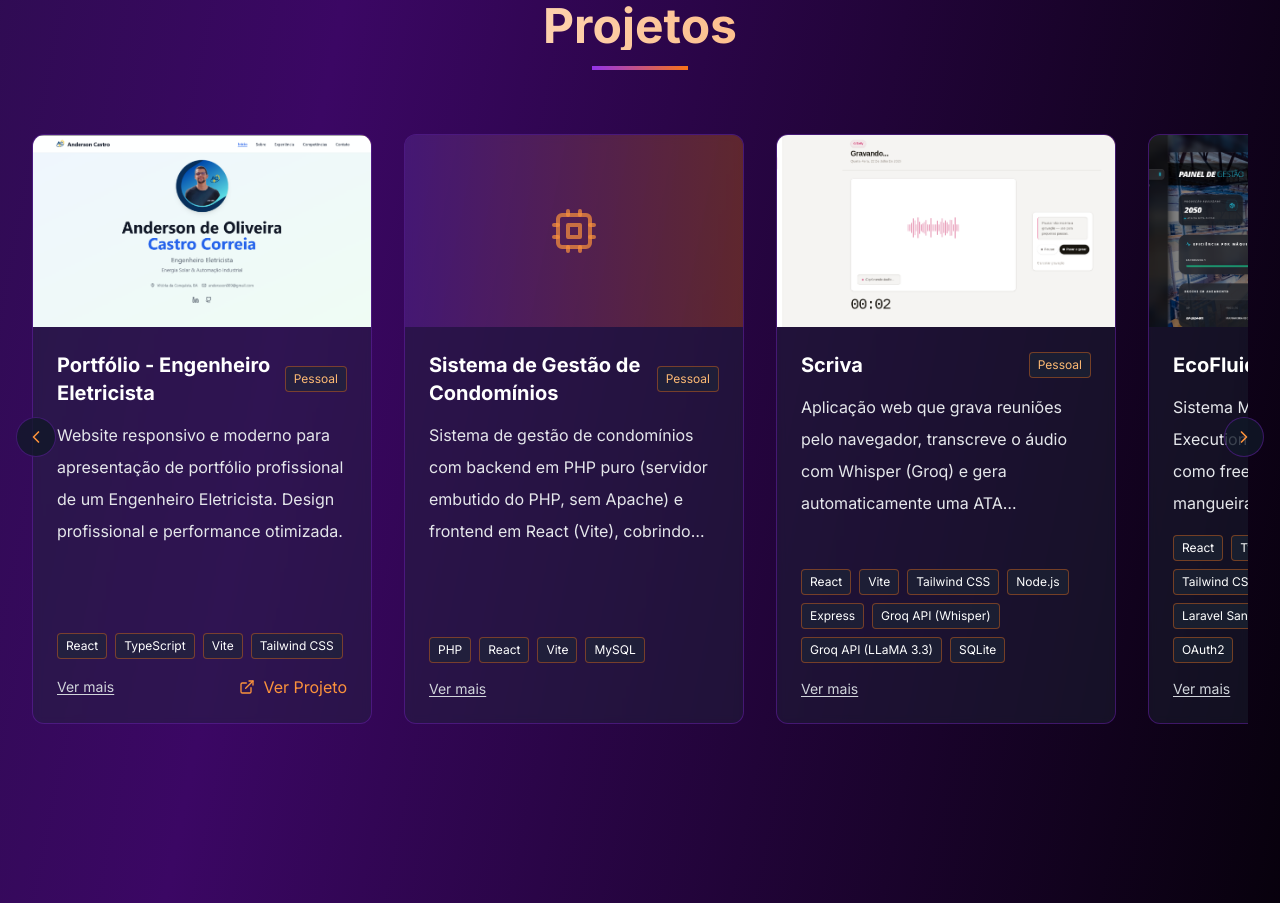
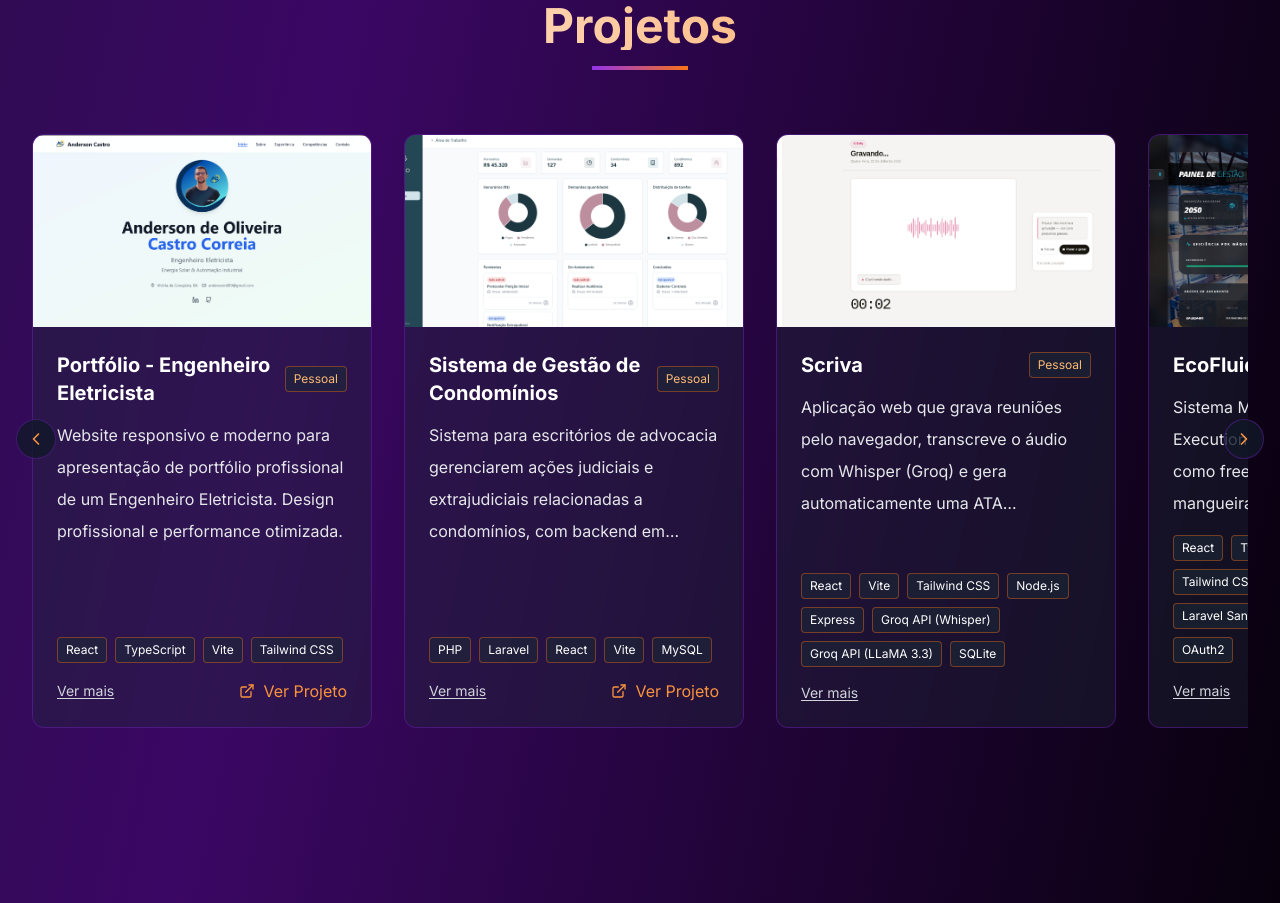
Before and after one commit to s7efani-freire/portfolio, a React (Vite) app: page / in a window 1280 px wide. Shown: the part 4700-5603 px from the top of the page. Built offline with nearby package versions, Linux system fonts and the light colour scheme.

Commit message:
feat(projects) adiciona imagem e links de deploy aos projetos pessoais
Condomínios: nova descrição (sistema jurídico para escritórios de
advocacia), imagem e link da demo. MES Ecofluid: adiciona link da demo.

```diff
--- a/src/data/projects.ts
+++ b/src/data/projects.ts
@@ -32,11 +32,15 @@ export const projects: Project[] = [
   {
     title: { pt: 'Sistema de Gestão de Condomínios', en: 'Condominium Management System' },
     description: {
-      pt: 'Sistema de gestão de condomínios com backend em PHP puro (servidor embutido do PHP, sem Apache) e frontend em React (Vite), cobrindo cadastro de condomínios, unidades e moradores.',
-      en: "Condominium management system with a plain PHP backend (PHP's built-in server, no Apache) and a React (Vite) frontend, covering condominiums, units, and residents.",
+      pt: 'Sistema para escritórios de advocacia gerenciarem ações judiciais e extrajudiciais relacionadas a condomínios, com backend em Laravel e frontend em React (Vite). A versão de demonstração publicada é apenas o frontend; o backend completo está disponível no repositório, na branch main.',
+      en: 'System for law firms to manage judicial and extrajudicial legal actions related to condominiums, with a Laravel backend and a React (Vite) frontend. The published demo is frontend-only; the full backend is available in the repository, on the main branch.',
     },
-    tech: ['PHP', 'React', 'Vite', 'MySQL'],
+    tech: ['PHP', 'Laravel', 'React', 'Vite', 'MySQL'],
     type: 'personal',
+    image: '/img/condominios.png',
+    imageWidth: 1896,
+    imageHeight: 888,
+    link: 'https://legal-management-system-gamma.vercel.app',
     githubUrl: 'https://github.com/s7efani-freire/legal-management-system',
   },
   {
@@ -55,14 +59,15 @@ export const projects: Project[] = [
   {
     title: { pt: 'EcoFluid MES', en: 'EcoFluid MES' },
     description: {
-      pt: 'Sistema MES (Manufacturing Execution System) desenvolvido como freelancer para uma fábrica de mangueiras de irrigação recicladas e resinas PEAD/PEBD. Controla execução de ordens de produção, apontamentos, paradas e KPIs (OEE) em tempo real, com integração via OAuth2 ao ERP Bling.',
-      en: 'Manufacturing Execution System (MES) built as a freelancer for a recycled irrigation-hose and PEAD/PEBD resin manufacturer. Controls real-time production order execution, output logging, downtime, and OEE KPIs, with OAuth2 integration to the Bling ERP.',
+      pt: 'Sistema MES (Manufacturing Execution System) desenvolvido como freelancer para uma fábrica de mangueiras de irrigação recicladas e resinas PEAD/PEBD. Controla execução de ordens de produção, apontamentos, paradas e KPIs (OEE) em tempo real, com integração via OAuth2 ao ERP Bling. A versão de demonstração publicada é apenas o frontend; o backend completo está disponível no repositório, na branch main.',
+      en: 'Manufacturing Execution System (MES) built as a freelancer for a recycled irrigation-hose and PEAD/PEBD resin manufacturer. Controls real-time production order execution, output logging, downtime, and OEE KPIs, with OAuth2 integration to the Bling ERP. The published demo is frontend-only; the full backend is available in the repository, on the main branch.',
     },
     tech: ['React', 'TypeScript', 'Vite', 'React Router', 'Tailwind CSS', 'TanStack Query', 'Laravel', 'Laravel Sanctum', 'SQLite', 'MySQL', 'OAuth2'],
     type: 'freelance',
     image: '/img/mesecofluid.png',
     imageWidth: 1888,
     imageHeight: 858,
+    link: 'https://mes-ecofluid.vercel.app',
     githubUrl: 'https://github.com/s7efani-freire/mes-ecofluid',
   },
   {
```
Also changed, not shown: public/img/condominios.png (added).
